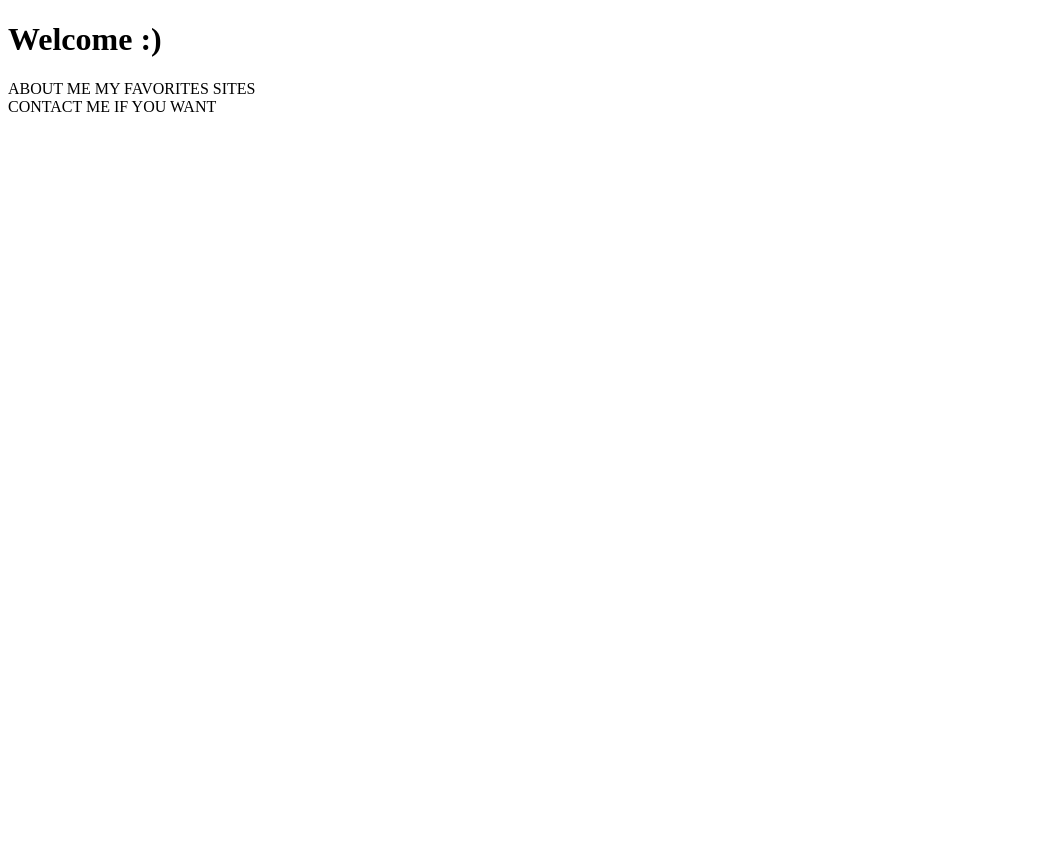
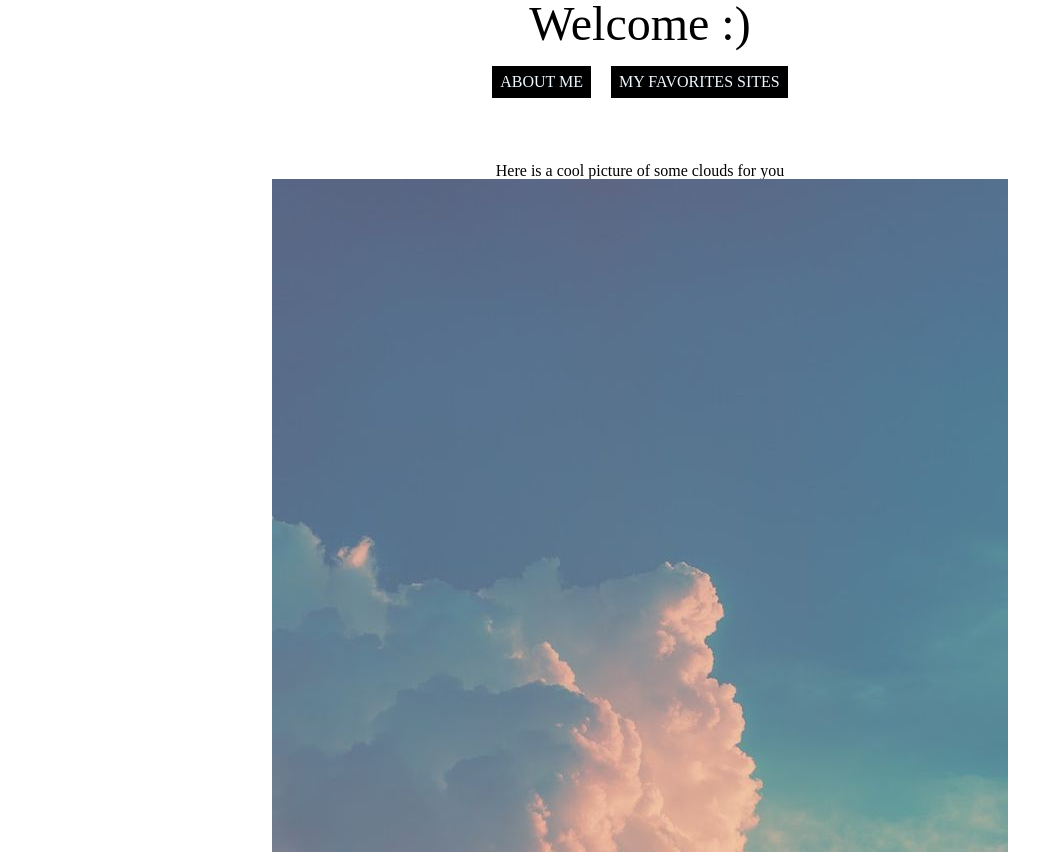
Before and after one commit to VitorFellix/website, a plain HTML site: page pages/home.html in a window 1280 px wide. Shown: the top 852 px of the page, without its empty margins (0-1063 px from the left). Before the commit the page ends 800 px from the top, so only its background shows below. Drawn offline with Linux system fonts and the light colour scheme.

Commit message:
Updated pages and styling

```diff
--- a/pages/home.html
+++ b/pages/home.html
@@ -11,14 +11,22 @@
     <body>
         <header>
             <h1>Welcome :)</h1>
-            <a href="aboutme.html">About me</a>
-            <a href="favorites.html">My favorites sites</a>
+            <div class="link-button">
+                <a href="aboutme.html">About me</a>
+            </div>
+            <div class="link-button">
+                <a href="favorites.html">My favorites sites</a>
+            </div>
         </header>
         <main>
-
+            <div>
+                <p>Here is a cool picture of some clouds for you</p>
+                <img src="../clouds.jpg">
+                <p>I hope you enjoyed it</p>
+            </div>
         </main>
         <footer>
-            <a href="contact.html">Contact me if you want</a>
+            <a href="contact.html">Here you can contact me if you want</a>
         </footer>
     </body>
 </html>
--- a/stylesheets/base.css
+++ b/stylesheets/base.css
@@ -1,13 +1,35 @@
 :root {
     font-family: cascadia code;
+    text-align: center;
+}
+
+header {
+    margin-bottom:3rem;
+}
+
+h1 {
+    font-size: 3rem;
 }
 
 a {
+    display: inline-block;
     text-decoration: none;
     text-transform: uppercase;
-    color: black
+    padding: 0.5rem;
+    margin: 0.1rem 0.5rem;
+    color: aliceblue;
+    background-color: black;
 }
 
 a:hover {
     color: orange;
 }
+
+footer {
+    margin-top: 3rem;
+}
+
+.link-button {
+    margin: 1rem 0;
+    display: inline-block;
+}
--- a/stylesheets/reset.css
+++ b/stylesheets/reset.css
@@ -0,0 +1,48 @@
+/* http://meyerweb.com/eric/tools/css/reset/
+   v2.0 | 20110126
+   License: none (public domain)
+*/
+
+html, body, div, span, applet, object, iframe,
+h1, h2, h3, h4, h5, h6, p, blockquote, pre,
+a, abbr, acronym, address, big, cite, code,
+del, dfn, em, img, ins, kbd, q, s, samp,
+small, strike, strong, sub, sup, tt, var,
+b, u, i, center,
+dl, dt, dd, ol, ul, li,
+fieldset, form, label, legend,
+table, caption, tbody, tfoot, thead, tr, th, td,
+article, aside, canvas, details, embed,
+figure, figcaption, footer, header, hgroup,
+menu, nav, output, ruby, section, summary,
+time, mark, audio, video {
+	margin: 0;
+	padding: 0;
+	border: 0;
+	font-size: 100%;
+	font: inherit;
+	vertical-align: baseline;
+}
+/* HTML5 display-role reset for older browsers */
+article, aside, details, figcaption, figure,
+footer, header, hgroup, menu, nav, section {
+	display: block;
+}
+body {
+	line-height: 1;
+}
+ol, ul {
+	list-style: none;
+}
+blockquote, q {
+	quotes: none;
+}
+blockquote:before, blockquote:after,
+q:before, q:after {
+	content: '';
+	content: none;
+}
+table {
+	border-collapse: collapse;
+	border-spacing: 0;
+}
```
Also changed, not shown: pages/aboutme.html (+25 -0 lines), pages/favorites.html (+23 -0 lines), clouds.jpg (added).
